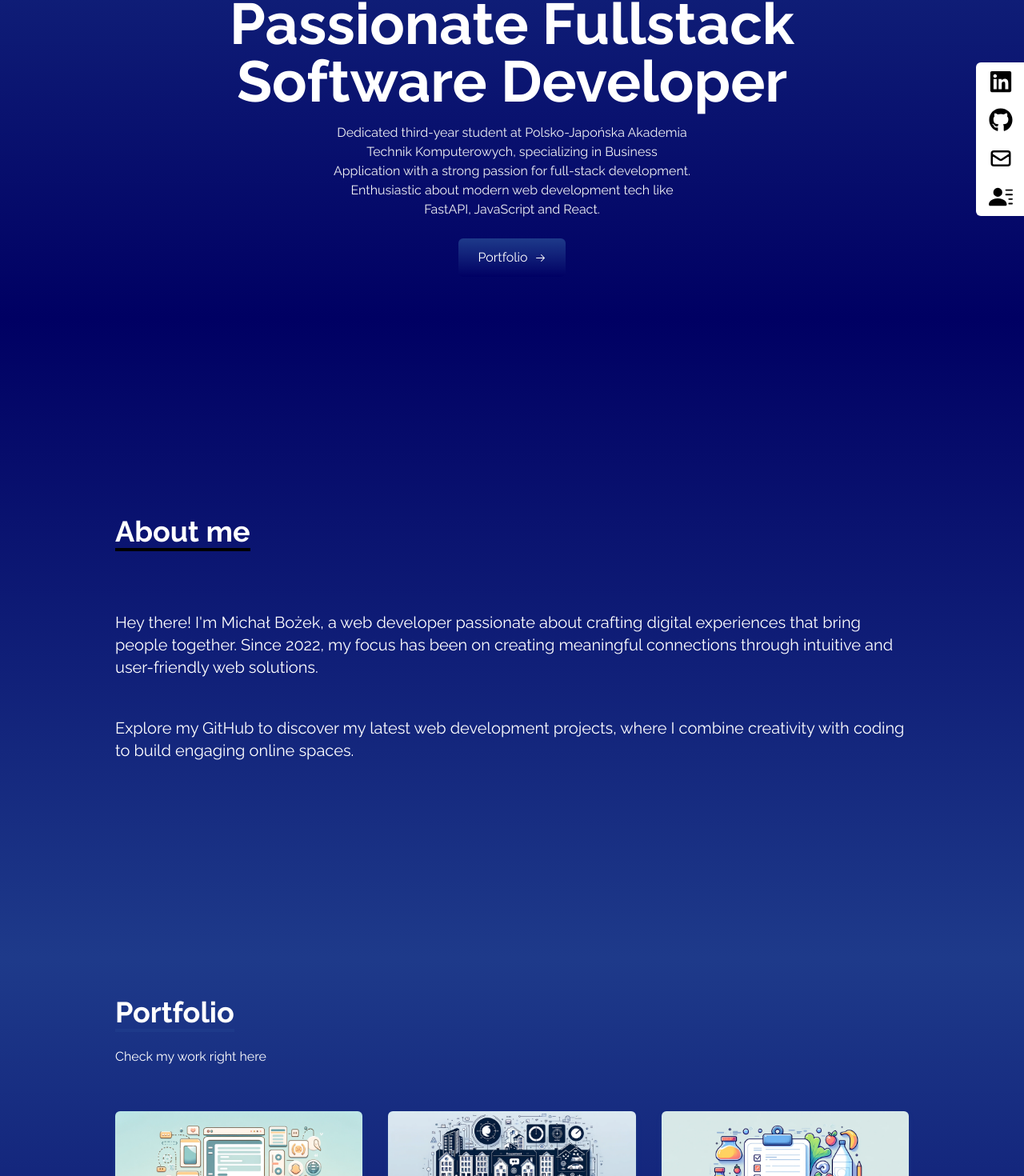
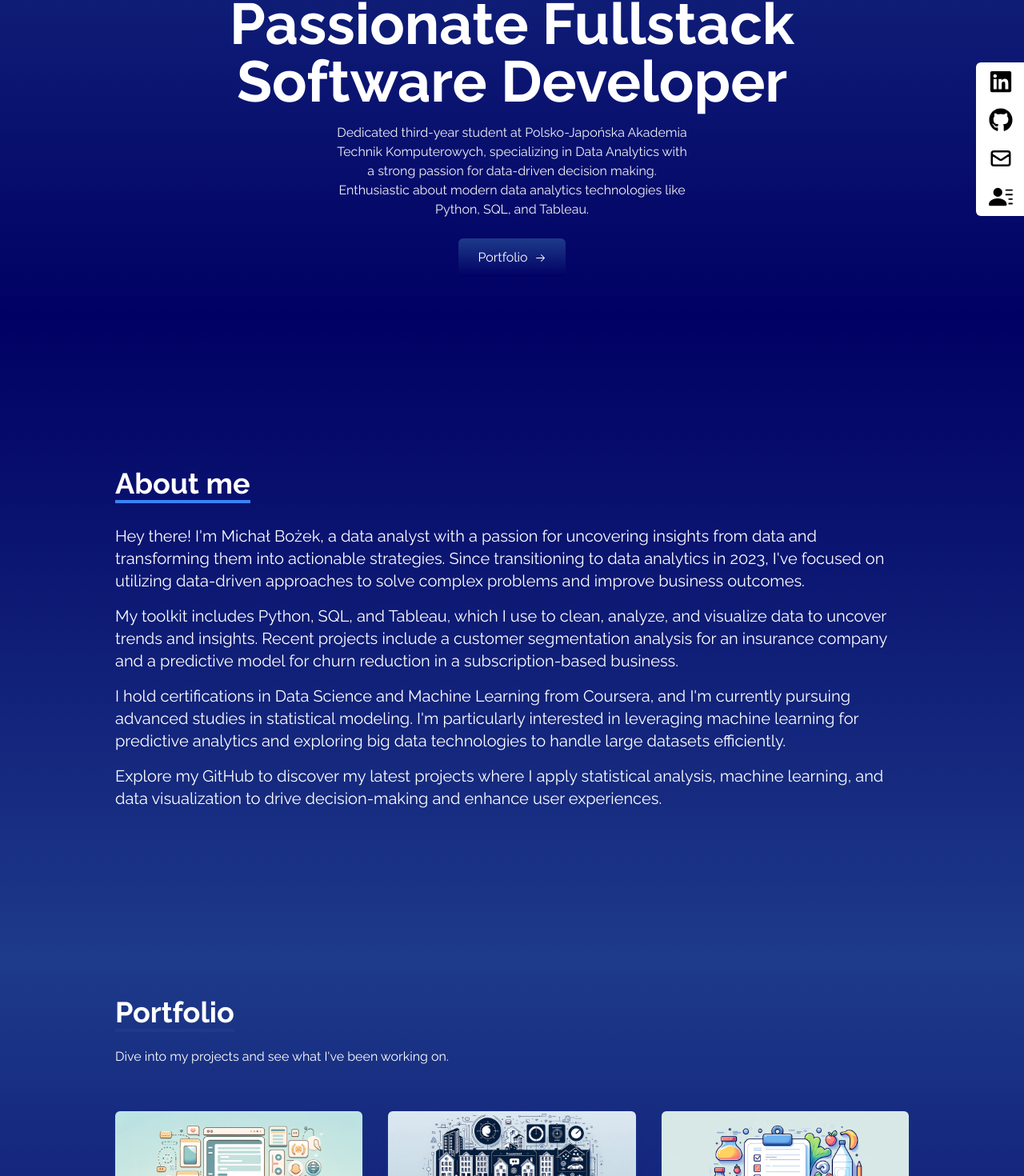
Before and after one commit to kjm9198/portfolio, a React (Create React App) app: page / in a window 1280 px wide. Shown: the part 402-1872 px from the top of the page at 80% size. Built offline with nearby package versions, Linux system fonts and the light colour scheme.

Commit message:
Added scrolling effect and updated the description

```diff
--- a/package.json
+++ b/package.json
@@ -6,13 +6,17 @@
     "@testing-library/jest-dom": "^5.17.0",
     "@testing-library/react": "^13.4.0",
     "@testing-library/user-event": "^13.5.0",
+    "@types/react": "^18.3.3",
+    "@types/react-dom": "^18.3.0",
     "prettier": "^3.2.4",
     "react": "^18.2.0",
     "react-bootstrap": "^2.10.2",
     "react-dom": "^18.2.0",
     "react-icons": "^5.0.1",
     "react-scripts": "5.0.1",
+    "react-scroll": "^1.9.0",
     "react-tsparticles": "^2.12.2",
+    "typescript": "^5.4.5",
     "web-vitals": "^2.1.4"
   },
   "scripts": {
--- a/src/App.js
+++ b/src/App.js
@@ -2,7 +2,7 @@ import NavBar from "./components/NavBar";
 import Home from "./components/Home";
 import SocialLinks from "./components/SocialLinks";
 import AboutMe from "./components/AboutMe";
-import Portfolio from "./components/Portfolio";
+import Projects from "./components/Projects";
 import Footer from "./components/Footer";
 
 
@@ -12,7 +12,7 @@ function App() {
       <NavBar />
       <Home />
       <AboutMe />
-      <Portfolio />
+      <Projects />
       <Footer />
       <SocialLinks />
     </div>
--- a/src/components/AboutMe.jsx
+++ b/src/components/AboutMe.jsx
@@ -8,23 +8,38 @@ const AboutMe = () => {
     >
       <div className="max-w-screen-lg p-4 mx-auto flex flex-col justify-center w-full h-full">
         <div>
-          <p className="text-4xl font-bold inline border-b-4 border-black ">
+          <p className="text-4xl font-bold inline border-b-4 border-blue-500">
             About me
           </p>
         </div>
-        <p className="text-xl mt-20">
-          Hey there! I'm Michał Bożek, a web developer passionate about crafting
-          digital experiences that bring people together. Since 2022, my focus
-          has been on creating meaningful connections through intuitive and
-          user-friendly web solutions.
-        </p>
-        <br />
-        <br />
-        <p className="text-xl">
-          Explore my GitHub to discover my latest web development projects,
-          where I combine creativity with coding to build engaging online
-          spaces.
-        </p>
+        <div className="mt-8 space-y-4">
+          <p className="text-xl">
+            Hey there! I'm Michał Bożek, a data analyst with a passion for
+            uncovering insights from data and transforming them into actionable
+            strategies. Since transitioning to data analytics in 2023, I've
+            focused on utilizing data-driven approaches to solve complex
+            problems and improve business outcomes.
+          </p>
+          <p className="text-xl">
+            My toolkit includes Python, SQL, and Tableau, which I use to clean,
+            analyze, and visualize data to uncover trends and insights. Recent
+            projects include a customer segmentation analysis for an insurance
+            company and a predictive model for churn reduction in a
+            subscription-based business.
+          </p>
+          <p className="text-xl">
+            I hold certifications in Data Science and Machine Learning from
+            Coursera, and I'm currently pursuing advanced studies in statistical
+            modeling. I'm particularly interested in leveraging machine learning
+            for predictive analytics and exploring big data technologies to
+            handle large datasets efficiently.
+          </p>
+          <p className="text-xl">
+            Explore my GitHub to discover my latest projects where I apply
+            statistical analysis, machine learning, and data visualization to
+            drive decision-making and enhance user experiences.
+          </p>
+        </div>
       </div>
     </div>
   );
--- a/src/components/Footer.jsx
+++ b/src/components/Footer.jsx
@@ -1,22 +1,28 @@
 import React from "react";
 import { Container, Row, Col } from "react-bootstrap";
-import {
-    AiFillGithub,
-    AiFillInstagram,
-} from "react-icons/ai";
+import { AiFillGithub, AiFillInstagram } from "react-icons/ai";
 import { FaLinkedinIn } from "react-icons/fa";
 
 function Footer() {
   let date = new Date();
   let year = date.getFullYear();
   return (
-        <Container fluid className="footer bg-gradient-to-b from-blue-950 to-blue-900 text-white">
-            <Row className="justify-center items-center ">
+    <Container
+      fluid
+      name="contact"
+      id="contact"
+      className="footer bg-gradient-to-b from-blue-950 to-blue-900 text-white"
+    >
+      <Row className="justify-center items-center">
         <Col md="4" className="footer-copywright py-3">
-                    <h3 className="text-xl font-bold text-center">Designed and Developed by Michał Bożek</h3>
+          <h3 className="text-xl font-bold text-center">
+            Designed and Developed by Michał Bożek
+          </h3>
         </Col>
         <Col md="4" className="footer-copywright py-3">
-                    <h3 className="text-xl font-bold text-center">Copyright © {year} SB</h3>
+          <h3 className="text-xl font-bold text-center">
+            Copyright © {year} MB
+          </h3>
         </Col>
         <Col md="4" className="footer-body text-center py-3">
           <ul className="footer-icons flex justify-center">
--- a/src/components/Home.jsx
+++ b/src/components/Home.jsx
@@ -2,10 +2,13 @@ import React from "react";
 import myPicture from "../assets/myPictures.jpg";
 import { RxArrowRight } from "react-icons/rx";
 import Particle from "./Particle";
+import { Link } from "react-scroll";
+
 const Home = () => {
   return (
     <div
       name="home"
+      id="home"
       className="h-screen w-full bg-gradient-to-b from-blue-900 to-blue-950"
     >
       <Particle />
@@ -17,7 +20,6 @@ const Home = () => {
             alt="myself"
             className="rounded-full mx-auto w-64 h-64 md:w-64 md:h-64"
           />
-
         </div>
         <div className="flex flex-col justify-center h-full text-center">
           <h2 className="text-4xl sm:text-7xl font-bold text-white">
@@ -25,21 +27,20 @@ const Home = () => {
           </h2>
           <p className="text-gray-100 py-4 max-w-md mx-auto">
             Dedicated third-year student at Polsko-Japońska Akademia Technik
-              Komputerowych, specializing in Business Application with a strong
-              passion for full-stack development. Enthusiastic about modern web
-              development tech like FastAPI, JavaScript and React.
+            Komputerowych, specializing in Data Analytics with a strong passion
+            for data-driven decision making. Enthusiastic about modern data
+            analytics technologies like Python, SQL, and Tableau.
           </p>
 
           <div>
-              <button
-                  className="group text-white w-fit px-6 py-3 my-2 flex items-center rounded-md
-            bg-gradient-to-b from-beige-300 to-blue-300 cursor-pointer mx-auto"
-              >
+            <Link to="projects" smooth={true} duration={500}>
+              <button className="group text-white w-fit px-6 py-3 my-2 flex items-center rounded-md bg-gradient-to-b from-beige-300 to-blue-300 cursor-pointer mx-auto">
                 Portfolio
                 <span className="group-hover:rotate-90 duration-300">
                   <RxArrowRight size={15} className="ml-2" />
                 </span>
               </button>
+            </Link>
           </div>
         </div>
       </div>
--- a/src/components/NavBar.jsx
+++ b/src/components/NavBar.jsx
@@ -1,5 +1,6 @@
 import React, { useState } from "react";
 import { FaBars, FaTimes } from "react-icons/fa";
+import { Link } from "react-scroll";
 
 const NavBar = () => {
   const [nav, navSet] = useState(false);
@@ -16,8 +17,7 @@ const NavBar = () => {
 
   return (
       <div
-      className="flex justify-between items-center w-full h-20
-    px-4 text-white bg-gradient-to-b from-blue-900 to-blue-950 fixed"
+          className="flex justify-between items-center w-full h-20 px-4 text-white bg-gradient-to-b from-blue-900 to-blue-950 fixed"
       >
         <div>
           <h1 className="text-5xl font-signature ml-2 text-white">MB</h1>
@@ -25,31 +25,25 @@ const NavBar = () => {
 
         <ul className="hidden md:flex">
           {links.map(({ id, link }) => (
-          <li
-            key={id}
-            className="px-4 cursor-pointer capitalize font-medium
-                    hover:scale-105 duration-300 text-white">
+              <li key={id} className="px-4 cursor-pointer capitalize font-medium hover:scale-105 duration-300 text-white">
+                <Link to={link} smooth={true} duration={500}>
                   {link}
+                </Link>
               </li>
           ))}
         </ul>
 
         <div onClick={() => navSet(!nav)} className="cursor-pointer pr-4 z-10 md:hidden">
-        {nav ? (
-          <FaTimes className="text-3xl" />
-        ) : (
-          <FaBars className="text-3xl" />
-        )}
+          {nav ? <FaTimes className="text-3xl" /> : <FaBars className="text-3xl" />}
         </div>
 
         {nav && (
             <ul className="flex flex-col justify-center items-center absolute top-0 left-0 w-full h-screen bg-gradient-to-b from-blue-900 to-blue-950">
               {links.map(({ id, link }) => (
-            <li
-              key={id}
-              className="px-4 cursor-pointer capitalize py-6 text-4xl font-medium text-white-50"
-            >
+                  <li key={id} className="px-4 cursor-pointer capitalize py-6 text-4xl font-medium text-white-50">
+                    <Link onClick={() => navSet(!nav)} to={link} smooth={true} duration={500}>
                       {link}
+                    </Link>
                   </li>
               ))}
             </ul>
--- a/src/components/Portfolio.jsx
+++ b/src/components/Projects.jsx
@@ -6,7 +6,7 @@ import snakeGame from "../assets/portfolio/Snake.webp";
 import seniorSocial from "../assets/portfolio/seniorSocial.webp";
 import serverCalculator from "../assets/portfolio/serverCalculator.webp";
 
-const Portfolio = () => {
+const Projects = () => {
   const portfolios = [
     {
       id: 1,
@@ -48,7 +48,8 @@ const Portfolio = () => {
 
   return (
     <div
-      name="portfolio"
+      name="projects"
+      id="projects"
       className="bg-gradient-to-b from-blue-900 to-blue-950 w-full text-white md:h-screen"
     >
       <div className="max-w-screen-lg p-4 mx-auto flex flex-col justify-center w-full h-full">
@@ -56,7 +57,7 @@ const Portfolio = () => {
           <p className="text-4xl font-bold inline border-b-4 border-blue-900">
             Portfolio
           </p>
-          <p className="py-6">Check my work right here</p>
+          <p className="py-6">Dive into my projects and see what I've been working on.</p>
         </div>
         <div className="grid sm:grid-cols-2 md:grid-cols-3 gap-8 px-12 sm:px-0">
           {portfolios.map(({ id, src, name, href }) => (
@@ -84,4 +85,4 @@ const Portfolio = () => {
   );
 };
 
-export default Portfolio;
+export default Projects;
--- a/src/index.css
+++ b/src/index.css
@@ -63,3 +63,44 @@
 .project-div:hover {
     transform: scale(1.1);
 }
+
+html {
+    scroll-behavior: smooth;
+}
+
+.project-div {
+    transition: transform 0.3s ease, box-shadow 0.3s ease;
+}
+
+.project-div:hover {
+    transform: scale(1.05);
+    box-shadow: 0 10px 20px rgba(0, 0, 0, 0.2);
+}
+
+.space-y-4 > * + * {
+    margin-top: 1rem;
+}
+
+.border-b-4 {
+    border-bottom-width: 4px;
+}
+
+.border-blue-500 {
+    border-color: #3b82f6;
+}
+
+.text-4xl {
+    font-size: 2.25rem;
+}
+
+.font-bold {
+    font-weight: 700;
+}
+
+.mt-8 {
+    margin-top: 2rem;
+}
+
+.text-xl {
+    font-size: 1.25rem;
+}
--- a/tailwind.config.js
+++ b/tailwind.config.js
@@ -1,5 +1,6 @@
 /** @type {import('tailwindcss').Config} */
 module.exports = {
+    darkMode: 'class', // Enable dark mode support
     content: [
         "./src/**/*.{js,jsx,ts,tsx}",
     ],
@@ -9,8 +10,7 @@ module.exports = {
                 'blue': {
                     '950': '#000063',
                 },
-                },
-
+            },
             spacing: {
                 '15': '3.75rem', // 15 * 0.25rem = 3.75rem
                 '25': '6.25rem', // 25 * 0.25rem = 6.25rem
```
Also changed, not shown: 2 other files (tests, documents, lock files or other folders). Lines whose indentation alone changed are shown as unchanged.
